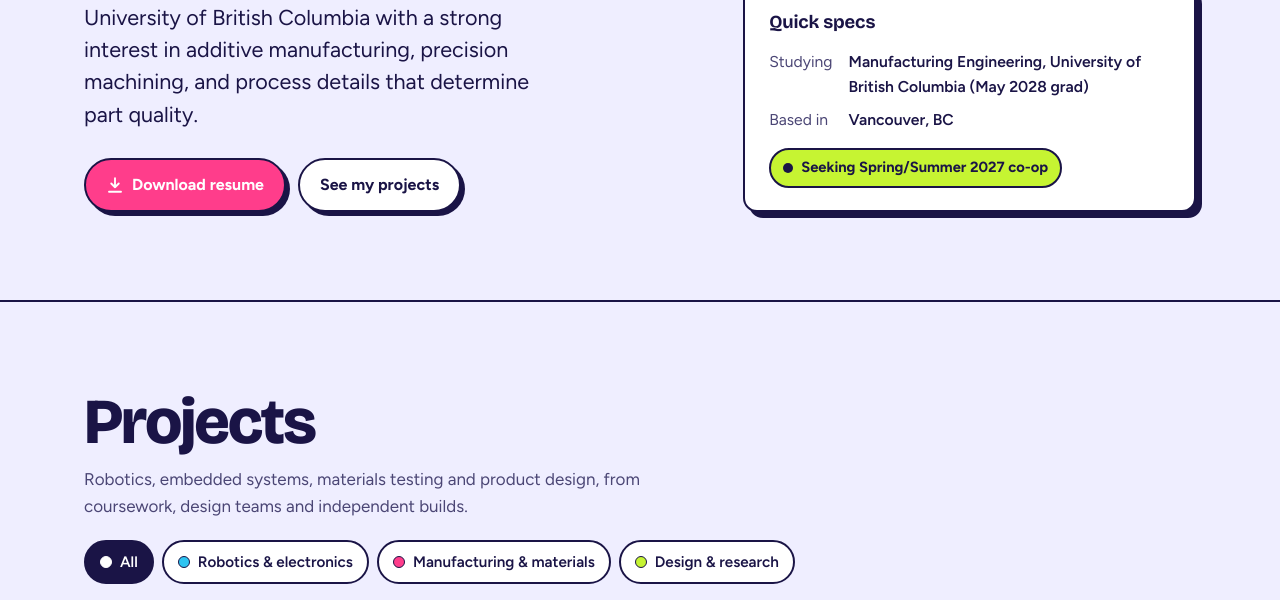
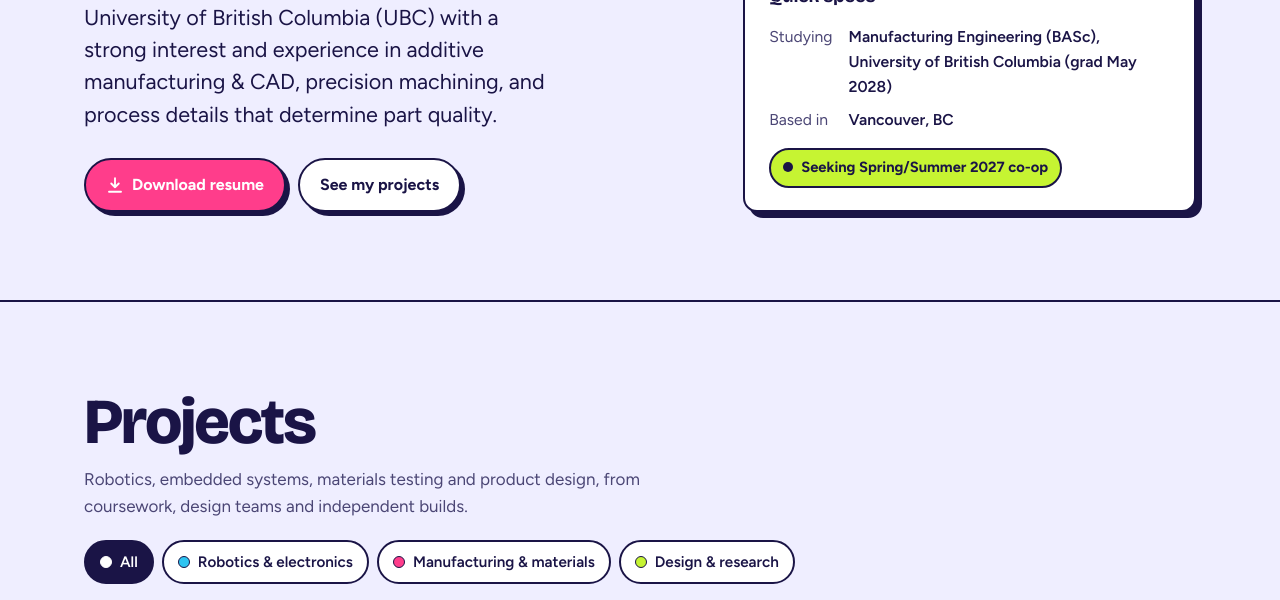
Before and after one commit to stellaormandy/stellaormandy.github.io, a plain HTML site: page index.html in a window 1280 px wide. Shown: the part 500-1100 px from the top of the page. Drawn offline with nearby package versions, Linux system fonts and the light colour scheme.

Commit message:
Update student details and interests in index.html

```diff
--- a/index.html
+++ b/index.html
@@ -281,7 +281,7 @@ footer .gcode{display:block;margin-top:6px;font-family:ui-monospace,Menlo,Consol
           <span class="nozzle" aria-hidden="true"></span>
         </h1>
         <div class="hero-after">
-          <p class="tagline"><strong>Manufacturing Engineering</strong> student at the University of British Columbia with a strong interest in additive manufacturing, precision machining, and process details that determine part quality.</p>
+          <p class="tagline"><strong>Manufacturing Engineering</strong> student at the University of British Columbia (UBC) with a strong interest and experience in additive manufacturing & CAD, precision machining, and process details that determine part quality.</p>
           <div class="cta">
             <a class="btn primary" href="resume.pdf" target="_blank" rel="noopener">
               <svg viewBox="0 0 24 24" fill="none" stroke="currentColor" stroke-width="2.5" stroke-linecap="round" stroke-linejoin="round" aria-hidden="true"><path d="M12 3v12m0 0-5-5m5 5 5-5M4 21h16"/></svg>
@@ -295,7 +295,7 @@ footer .gcode{display:block;margin-top:6px;font-family:ui-monospace,Menlo,Consol
       <aside class="spec hero-after" aria-label="Quick facts">
         <h2>Quick specs</h2>
         <dl>
-          <dt>Studying</dt><dd>Manufacturing Engineering, University of British Columbia (May 2028 grad)</dd>
+          <dt>Studying</dt><dd>Manufacturing Engineering (BASc), University of British Columbia (grad May 2028)</dd>
           <dt>Based in</dt><dd>Vancouver, BC</dd>
         </dl>
         <span class="status"><i aria-hidden="true"></i>Seeking Spring/Summer 2027 co-op</span>
```
